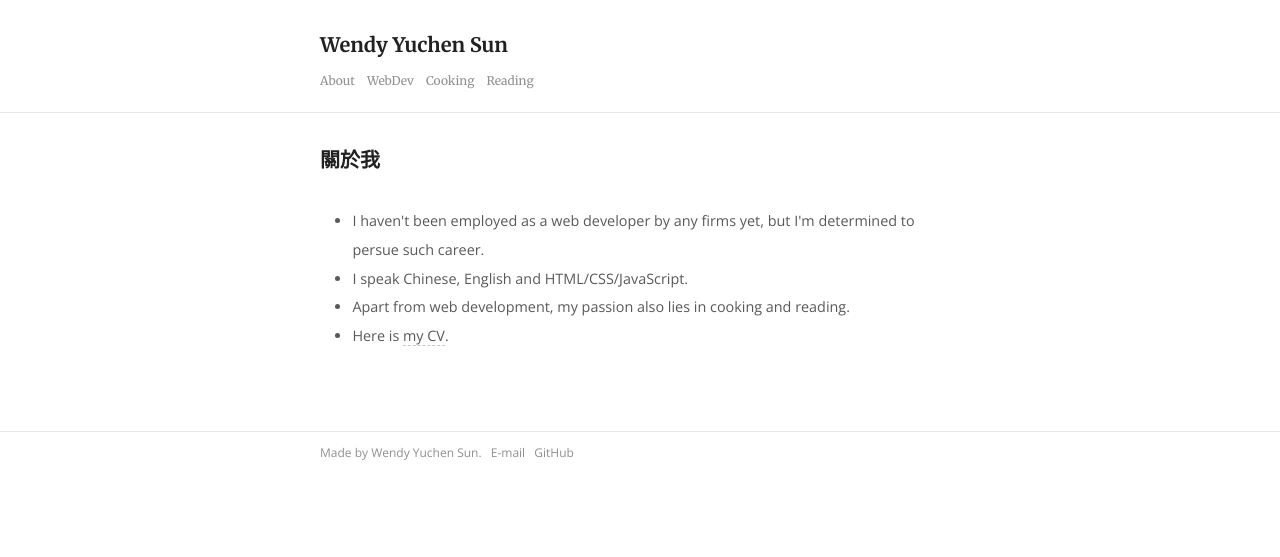
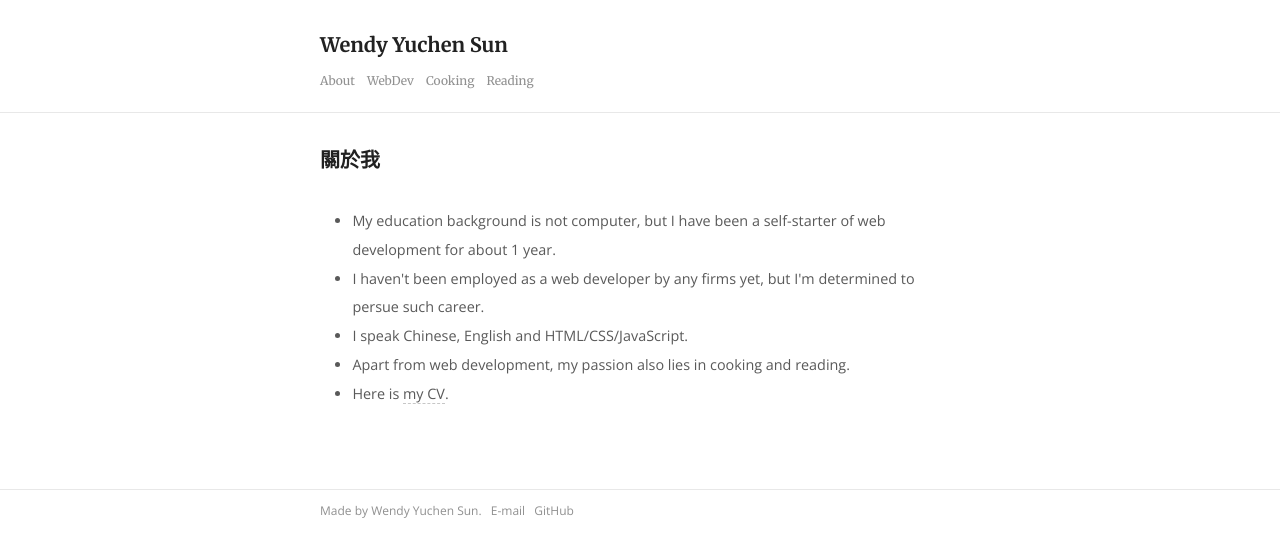
Before and after one commit to wendyyuchensun/wendyyuchensun.github.io, a Jekyll site: the page built from about/index.html, in a window 1280 px wide. Shown: the top 557 px of the page. Built offline with Jekyll 4.4.1, drawn with Linux system fonts in a browser that asks for light colours.

Commit message:
Update about page

```diff
--- a/about/index.html
+++ b/about/index.html
@@ -4,6 +4,7 @@ layout: default
 ---
 <section>
   <ul>
+    <li>My education background is not computer, but I have been a self-starter of web development for about 1 year.</li>
     <li>I haven't been employed as a web developer by any firms yet, but I'm determined to persue such career.</li>
     <li>I speak Chinese, English and HTML/CSS/JavaScript.</li>
     <li>Apart from web development, my passion also lies in cooking and reading.</li>
```
